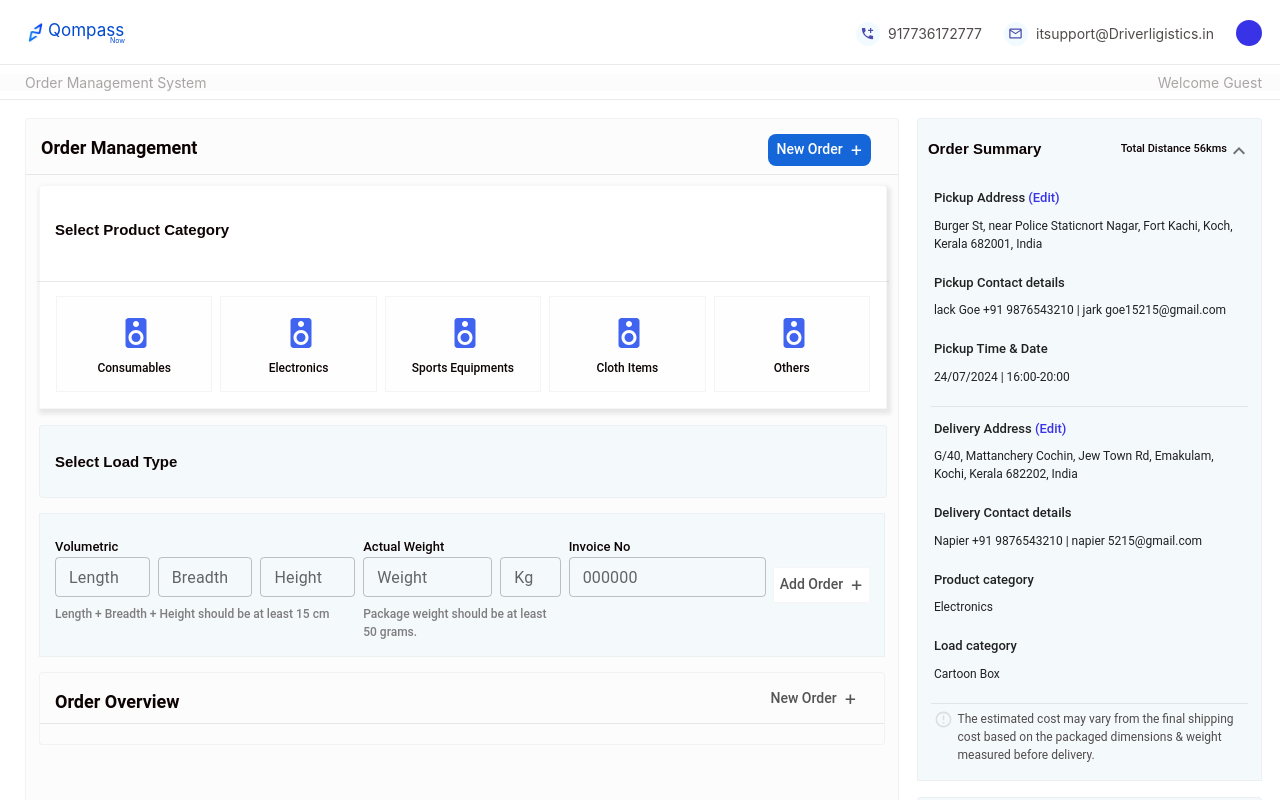
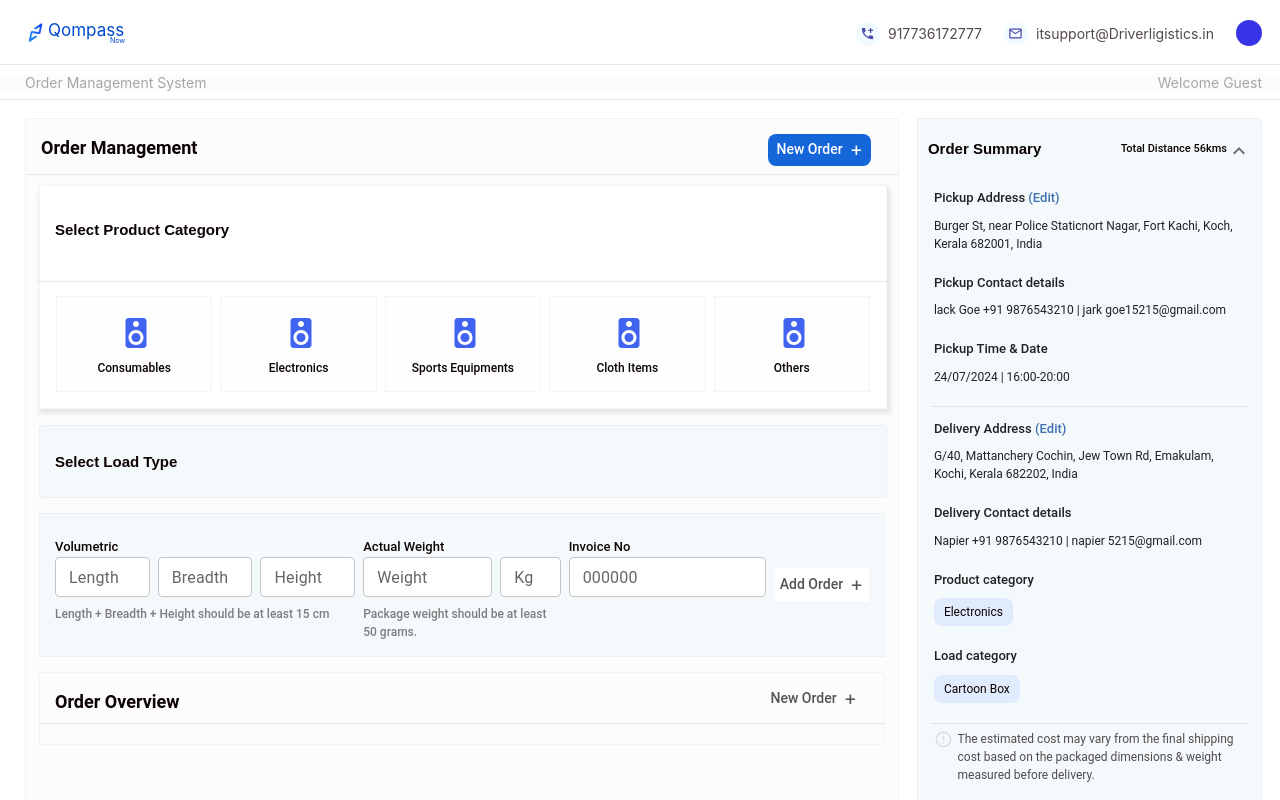
Before and after one commit to rithu1010/DriverLogistics_Project, a React (Create React App) app: page / in a window 1280 px wide. Shown: the top 800 px of the page. Built offline with nearby package versions, Linux system fonts and the light colour scheme.

Commit message:
order summary design changes

```diff
--- a/src/Views/orderManagement/editorderdeliverysummary.js
+++ b/src/Views/orderManagement/editorderdeliverysummary.js
@@ -352,7 +352,12 @@ const DeliveryAddress = ({ open, handleClose }) => {
                       alignItems: "center",
                     }}
                   >
-                    <Button type="submit" sx={styless.payButon} fullWidth>
+                    <Button
+                      type="submit"
+                      sx={styless.payButon}
+                      fullWidth
+                      onClick={handleClose}
+                    >
                       Add Details
                     </Button>
                   </Grid>
--- a/src/Views/orderManagement/editorderpickupSummary.js
+++ b/src/Views/orderManagement/editorderpickupSummary.js
@@ -346,7 +346,12 @@ const PickupAddress = ({ open, handleClose }) => {
                       alignItems: "center",
                     }}
                   >
-                    <Button type="submit" sx={styless.payButon} fullWidth>
+                    <Button
+                      type="submit"
+                      sx={styless.payButon}
+                      fullWidth
+                      onClick={handleClose}
+                    >
                       Add Details
                     </Button>
                   </Grid>
--- a/src/Views/orderManagement/orderSummary.js
+++ b/src/Views/orderManagement/orderSummary.js
@@ -77,7 +77,7 @@ const ProductCategory = () => {
                       Pickup Address
                       {""}
                       <span
-                        style={{ color: "#3933e7", cursor: "pointer" }}
+                        style={{ color: "#3F6FAF", cursor: "pointer" }}
                         onClick={handleOpen}
                       >
                         &nbsp;(Edit)
@@ -115,7 +115,7 @@ const ProductCategory = () => {
                     <Typography sx={style.mainTitlesummary}>
                       Delivery Address{""}
                       <span
-                        style={{ color: "#3933e7", cursor: "pointer" }}
+                        style={{ color: "#3F6FAF", cursor: "pointer" }}
                         onClick={handleOpendelivery}
                       >
                         &nbsp;(Edit)
@@ -139,7 +139,7 @@ const ProductCategory = () => {
                       Product category
                     </Typography>
                     <Typography sx={style.subTitlesummary}>
-                      Electronics
+                      <Box sx={style.LoadCategoryBox}> Electronics</Box>
                     </Typography>
                   </Box>
                   <Box>
@@ -147,7 +147,7 @@ const ProductCategory = () => {
                       Load category
                     </Typography>
                     <Typography sx={style.subTitlesummary}>
-                      Cartoon Box
+                      <Box sx={style.LoadCategoryBox}>Cartoon Box</Box>
                     </Typography>
                   </Box>
                 </Box>
--- a/src/Views/orderManagement/style.js
+++ b/src/Views/orderManagement/style.js
@@ -214,6 +214,13 @@ const styles = () => ({
       marginTop: "8px",
     },
   },
+  inputField: {
+    "& .MuiInputBase-input.MuiOutlinedInput-input": {
+      borderRadius: "0px !important",
+      color: "#0d0303",
+      backgroundColor: "#fff",
+    },
+  },
   volumetricBox: {
     "&.MuiBox-root": {
       backgroundColor: "#f4f9fc",
@@ -381,6 +388,18 @@ const styles = () => ({
       marginBottom: "-6px",
     },
   },
+  LoadCategoryBox: {
+    "&.MuiBox-root": {
+      backgroundColor: "#E0EBFD",
+      color: "#0d0303",
+      width: "fit-content",
+      borderRadius: "8px",
+      textAlign: "center",
+      padding: "5px 10px 5px 10px",
+      marginBottom: "10px",
+      cursor: "pointer",
+    },
+  },
   payButon: {
     "&.MuiButtonBase-root": {
       backgroundColor: "#0D824D",
@@ -392,6 +411,7 @@ const styles = () => ({
       marginTop: "27px",
       width: "200px",
       textTransform: "normal",
+      cursor: "pointer",
     },
   },
   doneiconBox: {
```
